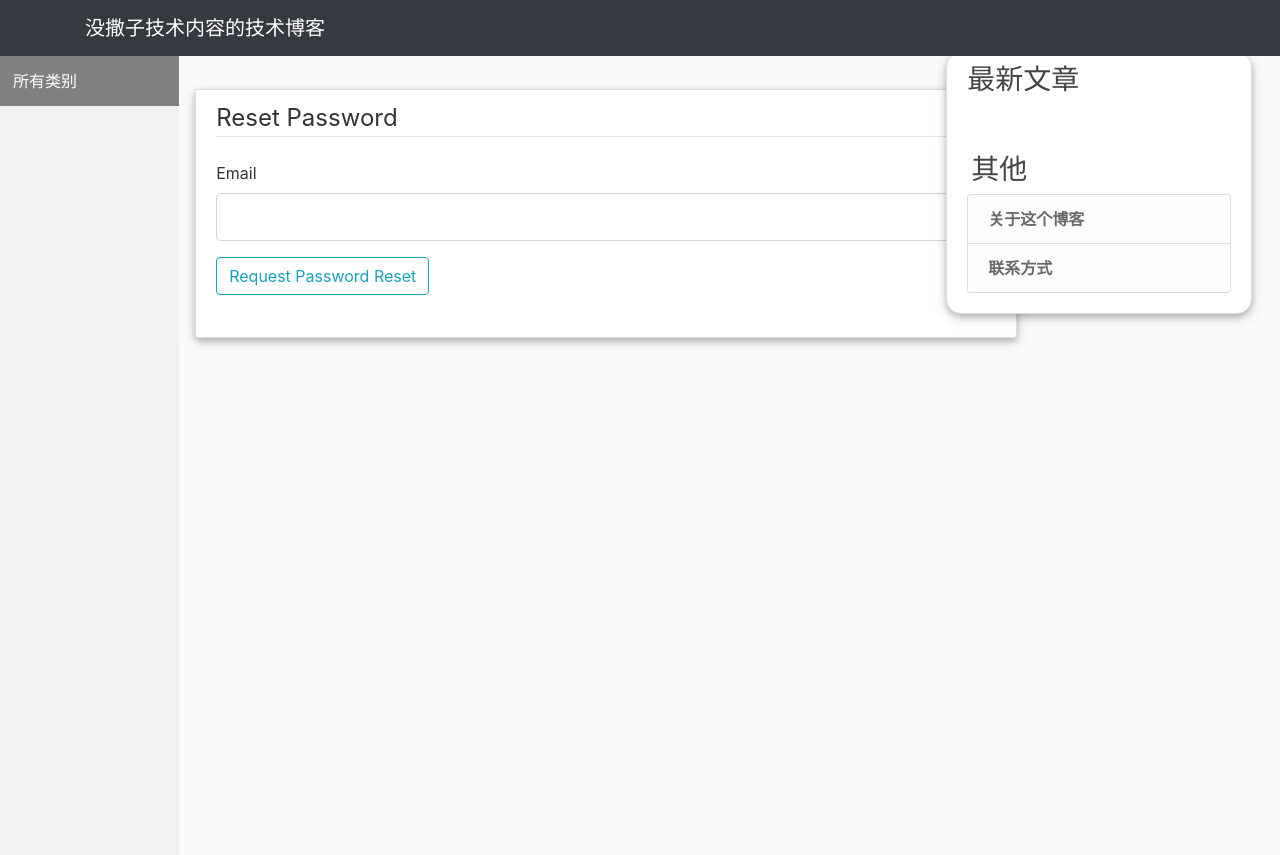
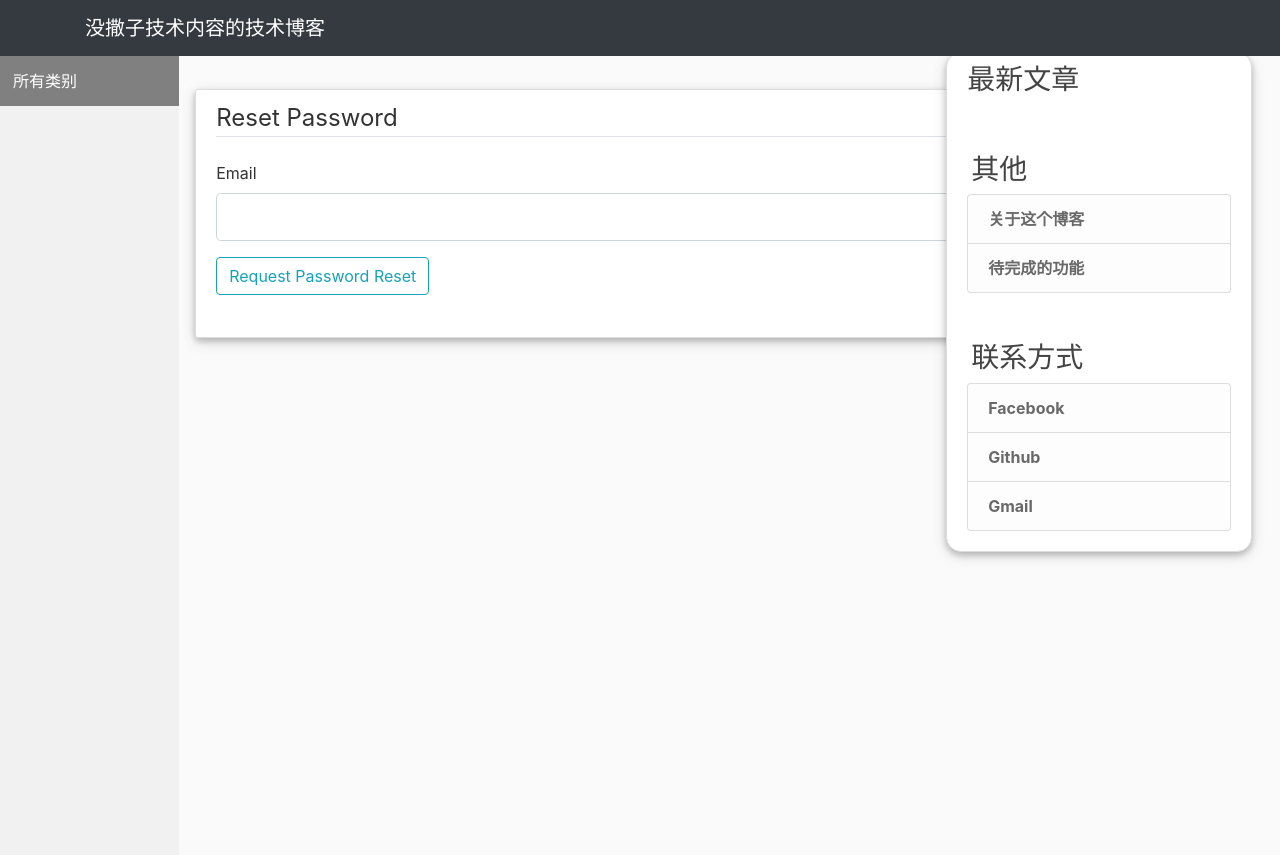
Before and after one commit to davidzheng048/flask_personal_blog, a Flask app: page /reset_password in a window 1280 px wide. Shown: the top 855 px of the page. Run offline with Flask 2, Linux system fonts and the light colour scheme; data that the repository does not hold is empty; parts of the project's set-up code (start-up, migrations or seed data) failed here and were passed over; some libraries are stand-ins or nearby versions.

Commit message:
Add future feature and contact. Also added a limit to the registration

```diff
--- a/flaskblog/main/routes.py
+++ b/flaskblog/main/routes.py
@@ -19,6 +19,11 @@ def about():
     return render_template('about.html', title='About')
 
 
+@main.route("/future_feature")
+def future_feature():
+    return render_template('future_feature.html', title='待完成的功能')
+
+
 @main.app_context_processor
 def context_processor():
     categories = Category.query.all()
--- a/flaskblog/templates/layout.html
+++ b/flaskblog/templates/layout.html
@@ -135,9 +135,23 @@ div::-webkit-scrollbar-thumb:hover {
                       <a href="{{ url_for('main.about') }}" style="color:DimGrey;font-weight:bold">关于这个博客</a>
                   </li>
                   <li class="list-group-item list-group-item-light" style="color:DimGrey;font-weight:normal;">
-                      <a href="{{ url_for('main.about') }}" style="color:DimGrey;font-weight:bold">联系方式</a>
+                      <a href="{{ url_for('main.future_feature') }}" style="color:DimGrey;font-weight:bold">待完成的功能</a>
                   </li>
                 </ul>
+            <br><br>
+          <h3 class="ml-1">联系方式</h3>
+            <ul class="list-group">
+              <li class="list-group-item list-group-item-light" style="color:DimGrey;font-weight:normal;">
+                  <a href="https://www.facebook.com/zhen.zheng.5876/" style="color:DimGrey;font-weight:bold">Facebook</a>
+              </li>
+              <li class="list-group-item list-group-item-light" style="color:DimGrey;font-weight:normal;">
+                  <a href="https://github.com/BuddyLich" style="color:DimGrey;font-weight:bold">Github</a>
+              </li>
+              <li class="list-group-item list-group-item-light" style="color:DimGrey;font-weight:normal;">
+                  <a href="mailto:zhengzhen048@gmail.com" style="color:DimGrey;font-weight:bold">Gmail</a>
+              </li>
+
+            </ul>
           </div>
         </div>
         </div>
--- a/flaskblog/users/routes.py
+++ b/flaskblog/users/routes.py
@@ -1,15 +1,18 @@
-from flask import render_template, url_for, flash, redirect, request, Blueprint
+from flask import render_template, url_for, flash, redirect, request, Blueprint, abort
 from flaskblog import db, bcrypt
 from flaskblog.models import User
 from flask_login import login_user, current_user, logout_user, login_required
 from flaskblog.users.utils import send_reset_email
 from flaskblog.users.forms import RegistrationForm, LoginForm, UpdateAccountForm, RequestResetForm, ResetPasswordForm
+import os
 
 users = Blueprint('users', __name__)
 
 
 @users.route("/register", methods=['GET', 'POST'])
 def register():
+    if not os.environ.get('REGISTER_PERMISSION') == 'TRUE':
+        return abort(404)
     if current_user.is_authenticated:
         return redirect(url_for('main.home'))
 
```
Also changed, not shown: flaskblog/templates/future_feature.html (added, +17 -0 lines), flaskblog/site.db.
